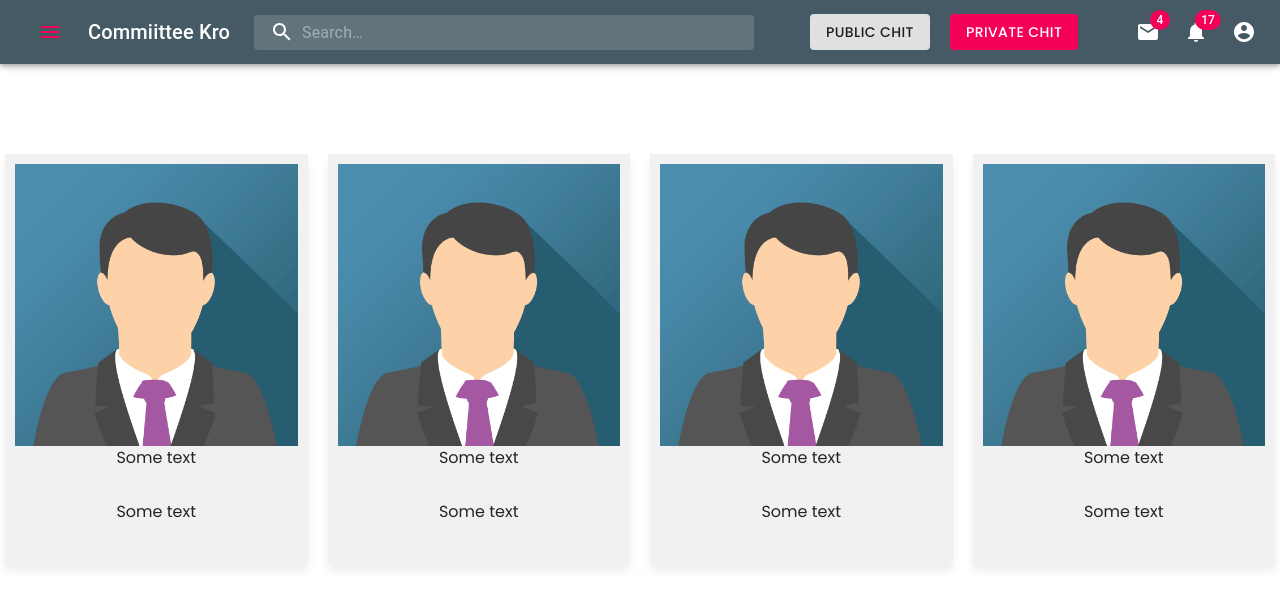
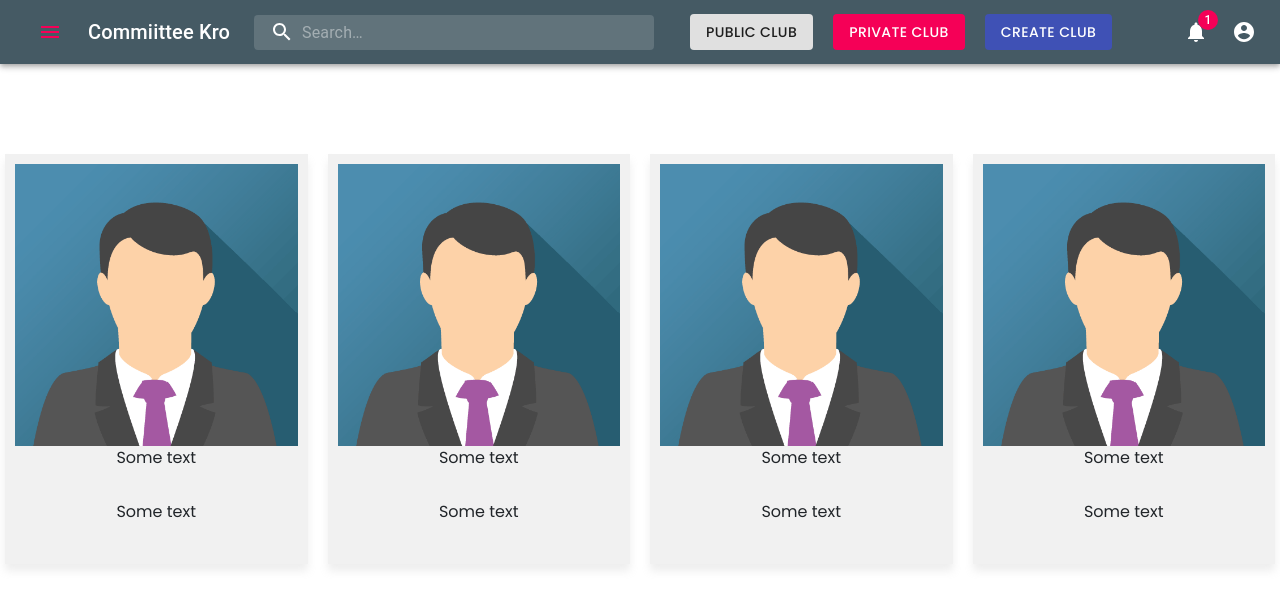
Before and after one commit to Shreyanshmmgn/CFMS-Frontend, a React (Create React App) app: page /api/dashboard in a window 1280 px wide. Shown: the top 608 px of the page. Built offline with nearby package versions, Linux system fonts and the light colour scheme.

Commit message:
Create Club, Logout added in Nav

```diff
--- a/src/Auth/authentication.js
+++ b/src/Auth/authentication.js
@@ -1,8 +1,8 @@
 // import { useCookies } from "react-cookie";
 import axios from "axios";
-import { useState } from "react";
+// import { useState } from "react";
 
-export const useAuthServices = () => {
+const useAuthServices = () => {
   // const [cookies, setCookies] = useCookies({});
 
   //* Function to save cookies with relevent data
@@ -24,3 +24,4 @@ export const useAuthServices = () => {
 
   return { logout };
 };
+export default useAuthServices;
--- a/src/Mainhomepage/JoinPrivateChit.js
+++ b/src/Mainhomepage/JoinPrivateChit.js
@@ -82,7 +82,7 @@ function App() {
   };
 
   return (
-    <Container style={{ marginLeft: "400px", marginTop: "50px" }}>
+    <Container style={{ marginLeft: "350px", marginTop: "50px" }}>
       <h1>Add New Member</h1>
       <form className={classes.root} onSubmit={handleSubmit}>
         {inputFields.map((inputField) => (
@@ -109,13 +109,14 @@ function App() {
             <IconButton
               disabled={inputFields.length === 1}
               onClick={() => handleRemoveFields(inputField.id)}
+              style={{ fontSize: 50, marginTop:'25px' }}
             >
-              <Icon style={{ fontSize: 40, marginTop:'25px' }} color="secondary">
+              <Icon  color="secondary">
                 delete_circle
               </Icon>
             </IconButton>
-            <IconButton onClick={handleAddFields}>
-              <Icon style={{ fontSize: 40, marginTop:'25px'}} color="primary">
+            <IconButton onClick={handleAddFields} style={{ fontSize: 50, marginTop:'25px'}}>
+              <Icon color="primary">
                 add_circle
               </Icon>
               </IconButton>
@@ -132,7 +133,7 @@ function App() {
           Send
         </Button>
         {/* snackbar success message */}
-        <Snackbar open={open} autoHideDuration={4000} message = "This is success message" onClose={handleClose}>
+        <Snackbar  open={open} autoHideDuration={4000} message = "Added Successfully" onClose={handleClose}>
         {/* <Alert onClose={handleClose} severity="success">
           This is a success message!
         </Alert> */}
--- a/src/Mainhomepage/Navbar/Navbar.js
+++ b/src/Mainhomepage/Navbar/Navbar.js
@@ -8,16 +8,17 @@ import InputBase from "@material-ui/core/InputBase";
 import Badge from "@material-ui/core/Badge";
 import MenuItem from "@material-ui/core/MenuItem";
 import Menu from "@material-ui/core/Menu";
-import MenuIcon from "@material-ui/icons/Menu";
+
 import SearchIcon from "@material-ui/icons/Search";
 import AccountCircle from "@material-ui/icons/AccountCircle";
-import MailIcon from "@material-ui/icons/Mail";
+
 import NotificationsIcon from "@material-ui/icons/Notifications";
 import MoreIcon from "@material-ui/icons/MoreVert";
 import SideBar from "./SideBar";
 import { useState } from "react";
 import Button from "@material-ui/core/Button";
 
+import useAuthServices from "./../../Auth/authentication"
 import SmallNav from "./SmallNav";
 import PublicChit from './../Chitfunds/PublicChit';
 
@@ -46,7 +47,7 @@ const useStyles = makeStyles((theme) => ({
     width: "100%",
     [theme.breakpoints.up("sm")]: {
       marginLeft: theme.spacing(3),
-      width: "500px",
+      width: "400px",
     },
   },
   searchIcon: {
@@ -90,6 +91,7 @@ export default function Navbar() {
   const classes = useStyles();
   const [ currentValue, setcurrentValue] = useState(false);
   const [anchorEl, setAnchorEl] = React.useState(null);
+  const [anchorE2, setAnchorE2] = React.useState(null);
   const [mobileMoreAnchorEl, setMobileMoreAnchorEl] = React.useState(null);
 
   const isMenuOpen = Boolean(anchorEl);
@@ -107,11 +109,21 @@ export default function Navbar() {
     setAnchorEl(null);
     handleMobileMenuClose();
   };
-
+  const logoutClose = () => {
+    useAuthServices.logout();
+    setAnchorEl(null);
+    handleMobileMenuClose();
+  };
   const handleMobileMenuOpen = (event) => {
     setMobileMoreAnchorEl(event.currentTarget);
   };
+  const handleClick = (event) => {
+    setAnchorE2(event.currentTarget);
+  };
 
+  const handleClose = () => {
+    setAnchorE2(null);
+  };
   const menuId = "primary-search-account-menu";
   const renderMenu = (
     <Menu
@@ -123,8 +135,8 @@ export default function Navbar() {
       open={isMenuOpen}
       onClose={handleMenuClose}
     >
-      <MenuItem onClick={handleMenuClose}>Profile</MenuItem>
-      <MenuItem onClick={handleMenuClose}>My account</MenuItem>
+      <MenuItem onClick={handleMenuClose}> MyProfile</MenuItem>
+      <MenuItem onClick={logoutClose}>Logout</MenuItem>
     </Menu>
   );
 
@@ -139,14 +151,7 @@ export default function Navbar() {
       open={isMobileMenuOpen}
       onClose={handleMobileMenuClose}
     >
-      <MenuItem>
-        <IconButton aria-label="show 4 new mails" color="inherit">
-          <Badge badgeContent={4} color="secondary">
-            <MailIcon />
-          </Badge>
-        </IconButton>
-        <p>Messages</p>
-      </MenuItem>
+
       <MenuItem>
         <IconButton aria-label="show 11 new notifications" color="inherit">
           <Badge badgeContent={11} color="secondary">
@@ -192,23 +197,39 @@ export default function Navbar() {
             />
           </div>
           <div className = "spacing">
-            <Button style={{marginLeft: '40px'}}  variant="contained" color="#fafafa" onClick={() => {setcurrentValue(false)}} disableElevation>
-              Public Chit
+            <Button style={{marginLeft: '20px'}}  variant="contained" color="#fafafa" onClick={() => {setcurrentValue(false)}} disableElevation>
+              Public Club
             </Button>
             <Button style={{marginLeft: '20px'}} variant="contained" color="secondary" onClick={() => {setcurrentValue(true)}} disableElevation>
-              Private Chit
+              Private Club
             </Button>
 
           </div>
+          <div>
+      <Button style={{marginLeft: '20px'}} aria-controls="simple-menu"  aria-haspopup="true" variant="contained" onClick={handleClick} color="primary" disableElevation>
+        Create Club
+      </Button>
+      <Menu
+        id="simple-menu"
+        anchorEl={anchorE2}
+        keepMounted
+        open={Boolean(anchorE2)}
+        onClose={handleClose}
+      >
+        <MenuItem onClick={handleClose}>Public Club</MenuItem>
+        <MenuItem onClick={handleClose}>Private Club</MenuItem>
+
+      </Menu>
+    </div>
           <div className={classes.grow} />
           <div className={classes.sectionDesktop}>
-            <IconButton aria-label="show 4 new mails" color="inherit">
+            {/* <IconButton aria-label="show 4 new mails" color="inherit">
               <Badge badgeContent={4} color="secondary">
                 <MailIcon />
               </Badge>
-            </IconButton>
-            <IconButton aria-label="show 17 new notifications" color="inherit">
-              <Badge badgeContent={17} color="secondary">
+            </IconButton> */}
+            <IconButton aria-label="show 1 new notifications" color="inherit">
+              <Badge badgeContent={1} color="secondary">
                 <NotificationsIcon />
               </Badge>
             </IconButton>
--- a/src/Mainhomepage/Navbar/SmallNav.js
+++ b/src/Mainhomepage/Navbar/SmallNav.js
@@ -76,31 +76,31 @@ const SmallNav = () => {
         >
 
 
-           <Tab style={{marginRight:'40px',color:'black'}} value="one" label="Create Private Chit" {...a11yProps("one")} />
-           <Tab style={{marginRight:'60px', color:'black'}} value="two" label="Join Private Chit" {...a11yProps("two")} />
+           {/* <Tab style={{marginRight:'40px',color:'black'}} value="one" label="Create Private Chit" {...a11yProps("one")} /> */}
+           <Tab style={{marginRight:'60px', color:'black'}} value="one" label="Join Private Chit" {...a11yProps("one")} />
 
-          <Tab  style={{marginRight:'50px'}} value="three" label="Chit Details" {...a11yProps("three")} />
-          <Tab style={{marginRight:'50px'}} value="four" label="Members" {...a11yProps("four")} />
-          <Tab style={{marginRight:'50px'}} value="five" label="Rounds" {...a11yProps("five")} />
-          <Tab value="six" label="Investments" {...a11yProps("six")} />
+          <Tab  style={{marginRight:'50px'}} value="two" label="Chit Details" {...a11yProps("two")} />
+          <Tab style={{marginRight:'50px'}} value="three" label="Members" {...a11yProps("three")} />
+          <Tab style={{marginRight:'50px'}} value="four" label="Rounds" {...a11yProps("four")} />
+          <Tab value="five" label="Investments" {...a11yProps("five")} />
         </Tabs>
       </AppBar>
+      {/* <TabPanel value={value} index="one">
+      <MemberDetails/>
+      </TabPanel> */}
       <TabPanel value={value} index="one">
-      <MemberDetails/>
+      <JoinPrivateChit/>
       </TabPanel>
       <TabPanel value={value} index="two">
-      <JoinPrivateChit/>
+      <ChitDetails/>
       </TabPanel>
       <TabPanel value={value} index="three">
-      <ChitDetails/>
+      <Members/>
       </TabPanel>
       <TabPanel value={value} index="four">
-      <Members/>
+
       </TabPanel>
       <TabPanel value={value} index="five">
-
-      </TabPanel>
-      <TabPanel value={value} index="six">
 
       </TabPanel>
 
--- a/src/css/MemberDetails.css
+++ b/src/css/MemberDetails.css
@@ -12,7 +12,7 @@
   display: flex;
   justify-content: center;
   align-items: center;
-  padding-top: 10px;
+  padding-top: 80px;
   /* background: linear-gradient(135deg, #71B7E6, #9B59B6); */
 }
 
--- a/src/css/NotAuth.css
+++ b/src/css/NotAuth.css
@@ -4,8 +4,9 @@
   .mainbox {
     background-color: #f87676;
     margin: auto;
-    height: 600px;
+    height: 670px;
     width: 600px;
+
     position: relative;
   }
 
--- a/src/css/navbar.css
+++ b/src/css/navbar.css
@@ -1,4 +1,4 @@
-
+/*
 .main-div1{
     display: flex;
     justify-content: center;
@@ -178,4 +178,4 @@
 
 .dropbtn:hover, .dropbtn:focus {
   background-color: #00a71c;
-}
+} */
```
Also changed, not shown: src/pics/1.png (added), src/pics/2.png (added).
